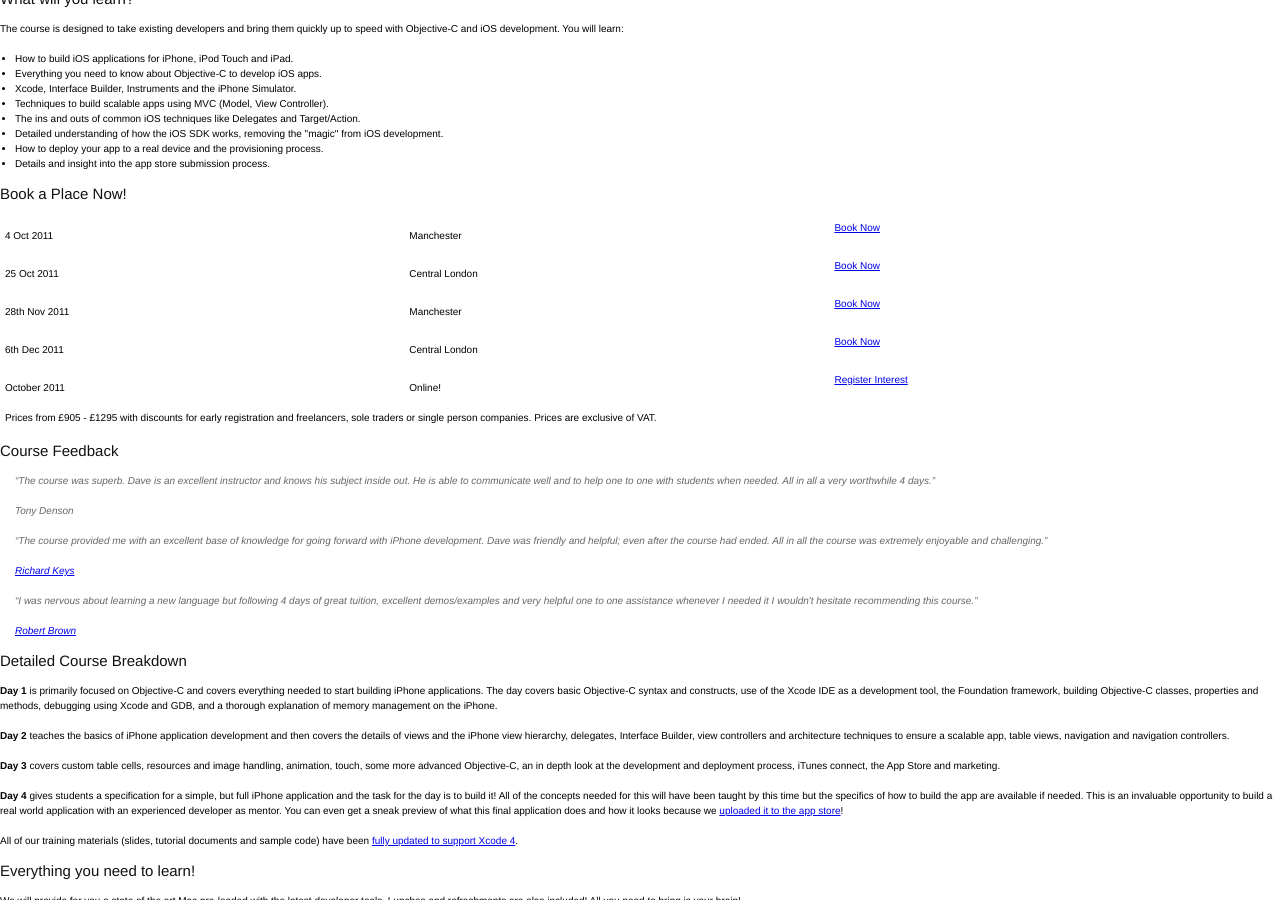
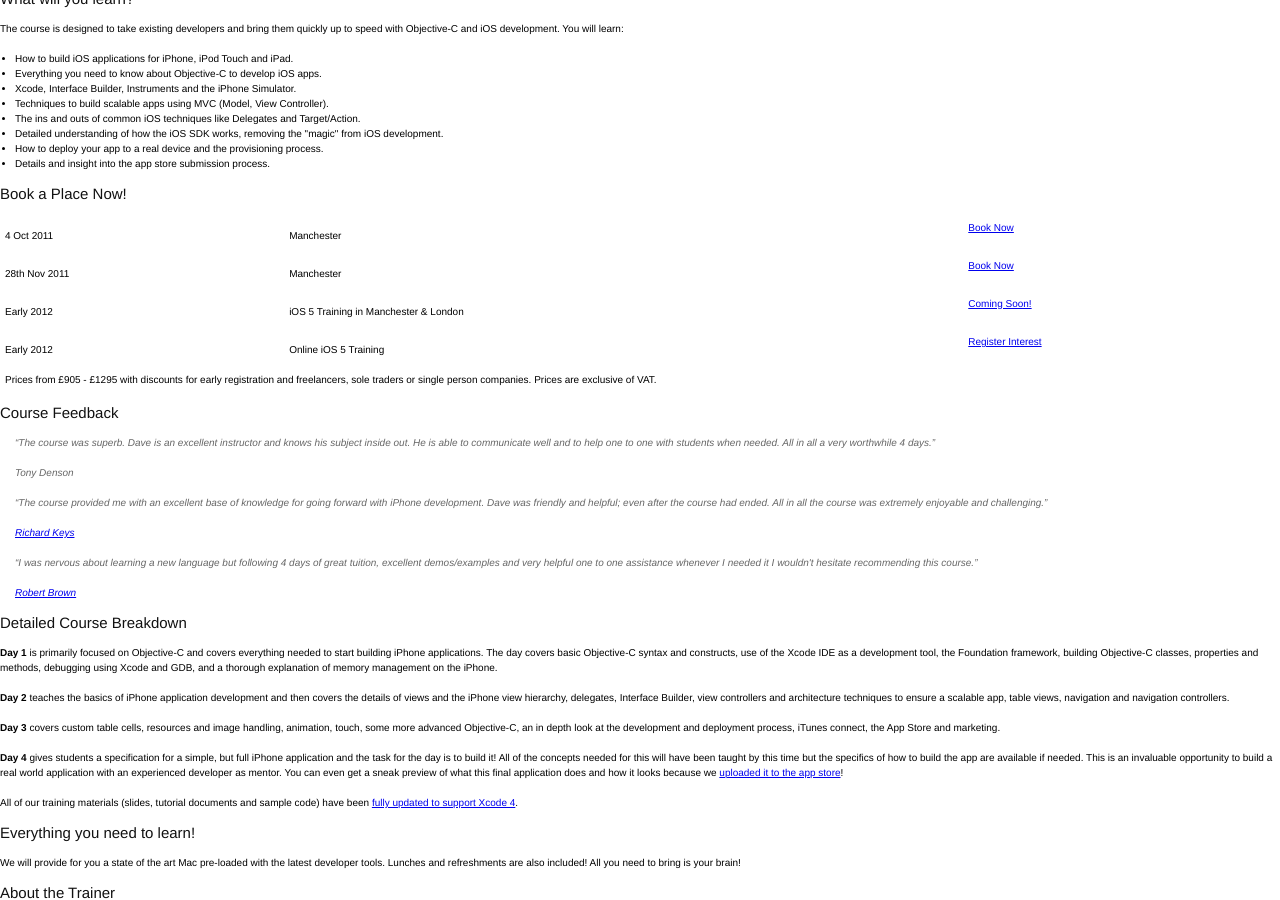
Before and after one commit to shinydevelopment/ShinyDevelopment-Holding, a Jekyll site: the page built from public-training.html, in a window 1280 px wide and 900 px high, scrolled down 508 px. Built offline with Jekyll 4.4.1, drawn with Linux system fonts in a browser that asks for light colours; Markdown is read by kramdown in place of the engine named in the settings; comment, search, counter and statistics services are not loaded.

Commit message:
Updated dates.

```diff
--- a/_includes/training_dates.html
+++ b/_includes/training_dates.html
@@ -5,23 +5,18 @@
     <td class="register"><p class="booking-link"><a href="http://iosdevelopment-manchester-october-2011.eventbrite.com/">Book Now</a></p></td>
   </tr>
   <tr>
-    <td class="date">25&nbsp;Oct&nbsp;2011</td>
-    <td class="location">Central London</td>
-    <td class="register"><p class="booking-link"><a href="http://iosdevelopment-london-october-2011.eventbrite.com/">Book Now</a></p></td>
-  </tr>
-  <tr>
     <td class="date">28th&nbsp;Nov&nbsp;2011</td>
     <td class="location">Manchester</td>
     <td class="register"><p class="booking-link"><a href="http://iosdevelopment-manchester-november-2011.eventbrite.com/">Book Now</a></p></td>
   </tr>
   <tr>
-    <td class="date">6th&nbsp;Dec 2011</td>
-    <td class="location">Central London</td>
-    <td class="register"><p class="booking-link"><a href="http://iosdevelopment-london-december-2011.eventbrite.com/">Book Now</a></p></td>
+    <td class="date">Early 2012</td>
+    <td class="location">iOS 5 Training in Manchester &amp; London</td>
+    <td class="register"><p class="booking-link"><a href="#">Coming Soon!</a></p></td>
   </tr>
   <tr>
-    <td class="date">October 2011</td>
-    <td class="location">Online!</td>
+    <td class="date">Early 2012</td>
+    <td class="location">Online iOS 5 Training</td>
     <td class="register"><p class="booking-link"><a href="https://spreadsheets0.google.com/a/shinydevelopment.com/viewform?hl=en&amp;hl=en&amp;formkey=dGw3V2VqTEZLNFAtazRoVXpRMkVSb3c6MQ#gid=0">Register Interest</a></p></td>
   </tr>
   <tr>
```
